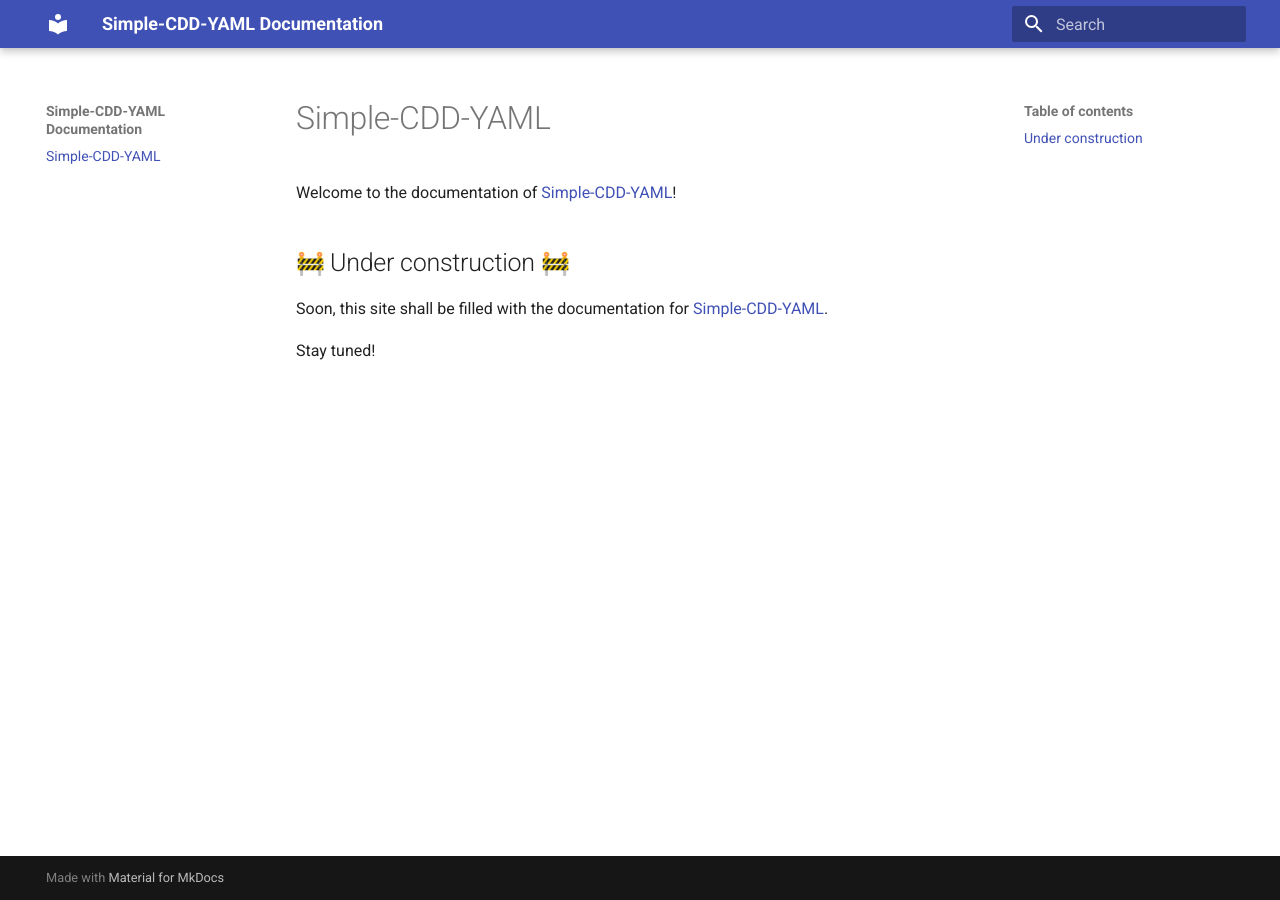
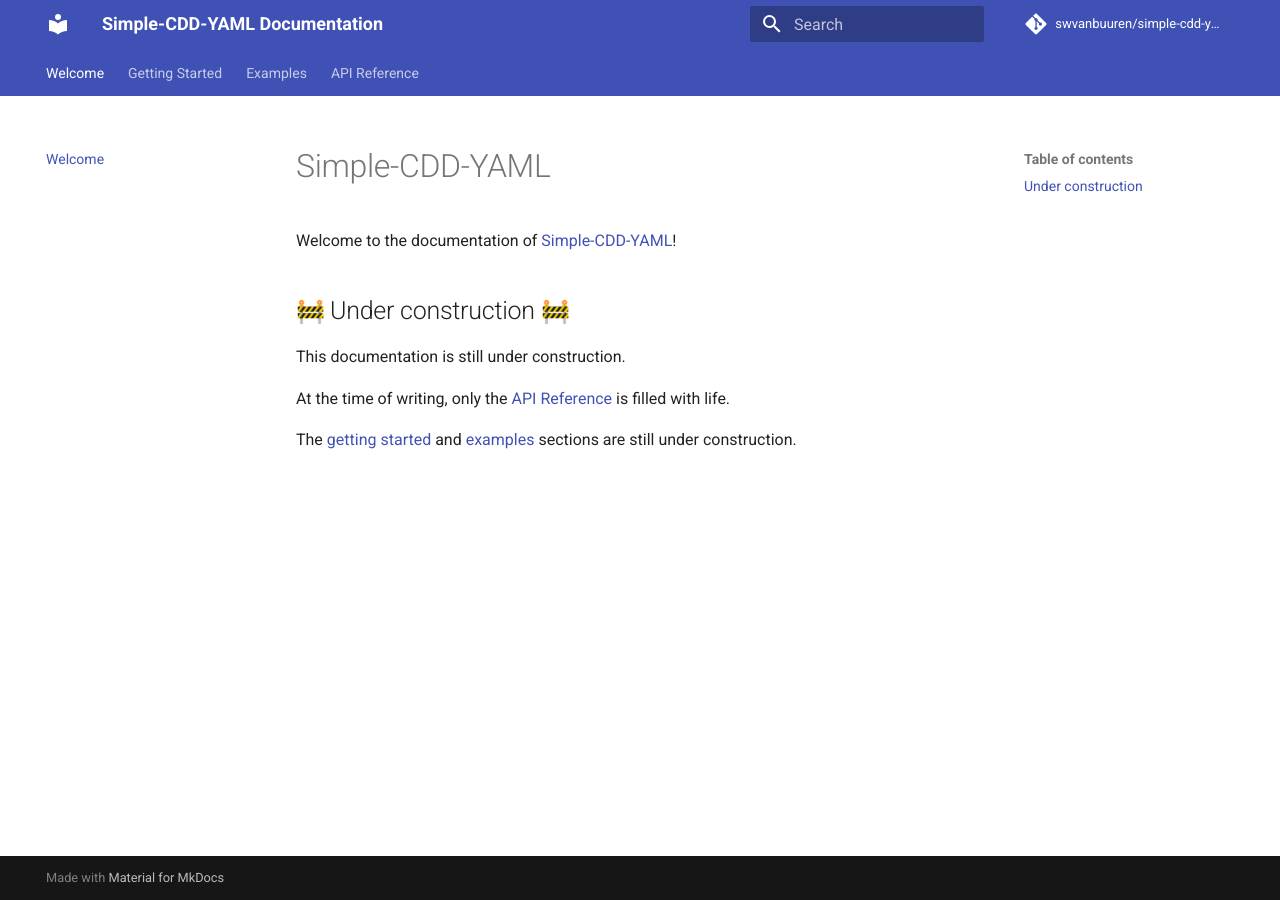
Before and after one commit to swvanbuuren/simple-cdd-yaml, an MkDocs documentation site: the page built from docs/index.md, in a window 1280 px wide. Built offline with MkDocs 1.6.1 and Material for MkDocs 9.7.7, drawn with Linux system fonts in a browser that asks for light colours; emoji names are drawn with the system emoji font.

Commit message:
Setup documentation structure, add code reference using mkdocstrings plugin
Signed-off-by: Sietze van Buuren <s.van.buuren@gmail.com>

```diff
--- a/docs/index.md
+++ b/docs/index.md
@@ -5,7 +5,9 @@
 
 ## :construction: Under construction :construction:
 
-Soon, this site shall be filled with the documentation for
-[Simple-CDD-YAML](https://github.com/swvanbuuren/simple-cdd-yaml).
+This documentation is still under construction.
 
-Stay tuned!
+At the time of writing, only the [API Reference](reference/index.md) is filled with
+life.
+
+The [getting started](getting_started.md) and [examples](examples.md) sections are still under construction.
--- a/mkdocs.yml
+++ b/mkdocs.yml
@@ -1,9 +1,32 @@
 site_name: Simple-CDD-YAML Documentation
-site_url: https://swvanbuuren.github.io/simple-cdd-yaml
+site_url: https://swvanbuuren.github.io/simple-cdd-yaml/
+repo_url: https://swvanbuuren.github.io/simple-cdd-yaml
+repo_name: swvanbuuren/simple-cdd-yaml
+
 theme:
   name: material
+  features:
+  - navigation.sections
+  - navigation.tabs
+  - navigation.indexes
+
+plugins:
+  - search
+  - mkdocstrings
+
 markdown_extensions:
   - attr_list
   - pymdownx.emoji:
       emoji_index: !!python/name:material.extensions.emoji.twemoji
       emoji_generator: !!python/name:material.extensions.emoji.to_svg
+
+nav:
+  - Welcome: index.md
+  - Getting Started: getting_started.md
+  - Examples: examples.md
+  - API Reference:
+    - reference/index.md
+    - Simple-CDD-YAML: reference/simple_cdd_yaml.md
+    - Recipe Interpreter: reference/recipe_interpreter.md
+    - Actions: reference/actions.md
+    - YAML tools: reference/yaml_tools.md
```
Also changed, not shown: docs/examples.md (added, +3 -0 lines), docs/getting_started.md (added, +3 -0 lines), docs/reference/actions.md (added, +6 -0 lines), docs/reference/index.md (added, +5 -0 lines), docs/reference/recipe_interpreter.md (added, +6 -0 lines), docs/reference/simple_cdd_yaml.md (added, +6 -0 lines), docs/reference/yaml_tools.md (added, +6 -0 lines), 1 other file.
